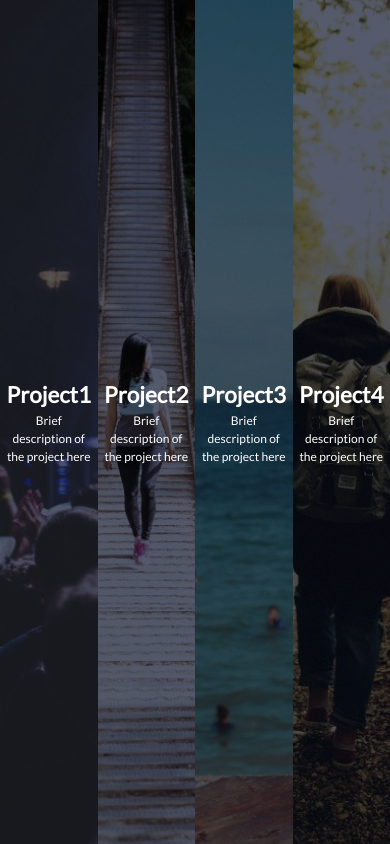
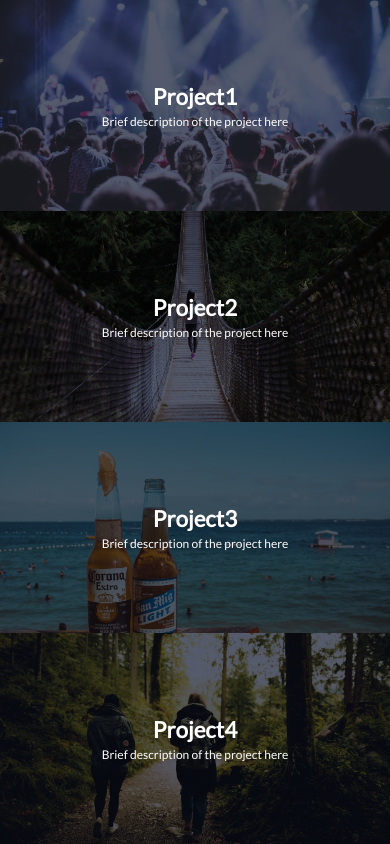
Before and after one commit to Poojavpatel/Javascript30-05-Flexpanels, a website: page index.html in a window 390 px wide. Drawn offline with Linux system fonts and the light colour scheme.

Commit message:
media queries edited

```diff
--- a/style.css
+++ b/style.css
@@ -250,7 +250,7 @@ background-blend-mode:*/
 
 /*********************** JAY LAPTOP **************************/
 
-@media screen and (max-width: 1920px){
+@media screen and (min-width:1366px) and (max-width: 1920px){
 	/*between width of 1366 and 1920 - big laptop */
 	.project1::after{
 		background-color:var(--bgcolor);
@@ -288,7 +288,7 @@ background-blend-mode:*/
 
 /*********************** LAPTOPS **************************/
 
-@media screen and (max-width: 1366px) and (max-height:854){
+@media screen and (min-width:1000px) and (max-width: 1366px) and (max-height:854px){
 	/*between width 1000 and 1366 and height 768 to 854 - laptops */
 	.project1::after{
 		background-color:var(--bgcolor);
@@ -326,7 +326,7 @@ background-blend-mode:*/
 
 /*********************** TABLETS **************************/
 
-@media screen and (max-width: 1000px) and (max-height:1366){
+@media screen and (min-width:550px) and (max-width: 1024px) and (max-height:1366px){
 	/*between width 550 and 1000 and height 915 to 1366 - Tablets */
 	.project1::after{
 		background-color:var(--bgcolor);
@@ -364,7 +364,7 @@ background-blend-mode:*/
 
 /*********************** MOBILES **************************/
 
-@media screen and (max-width: 550px) and (max-height:915){
+@media screen and (min-width:415px) and (max-width: 550px) and (max-height:915px){
 	/*between width 415 and 550 and height 0 and 915 - Mobiles*/
 	.project1::after{
 		background-color:var(--bgcolor);
@@ -446,6 +446,16 @@ background-blend-mode:*/
 		background-position: 50% 50%;
 		background-blend-mode: var(--blend);
 	}
+	.projContainer{
+		flex-direction: column;
+	}
+	.project{
+		width: 100vw;
+	}
+	.projIntro{
+		transform: translateX(-145%);
+		transition: transform 0.8s;
+	}
 	.projTitle{
 		font-size: 1.4rem;
 	}
```
